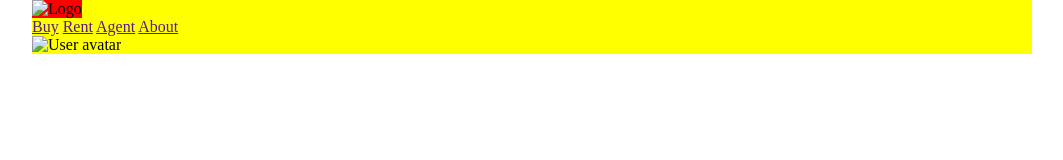
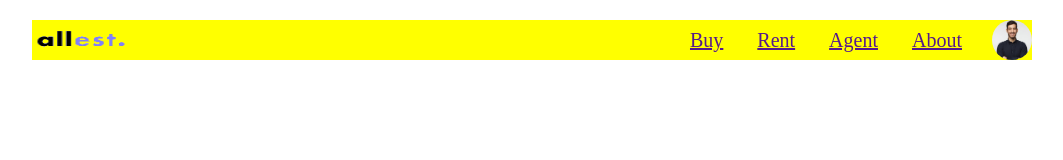
Before and after one commit to KarolinaMonkeviciute/Real-Estate-Design, a website: page index.html in a window 1280 px wide. Shown: the whole page, without its empty margins (108-1171 px from the left). Drawn offline with Linux system fonts and the light colour scheme.

Commit message:
header style

```diff
--- a/css/main.css
+++ b/css/main.css
@@ -3,11 +3,36 @@ body {
 }
 header {
     width: 1000px;
+    margin-top: 20px;
     margin-left: calc(50% - 500px);
     background-color: yellow;
+    display: inline-block;
 }
 header > img {
     width: 100px;
     height: 30px;
-    background-color: red;
+    float: left;
+    margin-top: 5px;
+
 }
+div {
+    float: right;
+}
+nav {
+    float: left;
+    margin-top: 10px;
+    margin-right: 30px;
+}
+a {
+    font-size: 20px;
+    line-height: 20px;
+}
+a + a {
+    margin-left: 30px;
+}
+div > img {
+    width: 40px;
+    height: 40px;
+    float: right;
+    border-radius: 50%;
+}
--- a/index.html
+++ b/index.html
@@ -15,16 +15,15 @@
 </head>
 <body">
     <header>
-        <img src="#" alt="Logo">
-        <nav>
+        <img src="./img/logo.webp" alt="Logo">
+       <div><nav>
             <a href="">Buy</a>
             <a href="">Rent</a>
             <a href="">Agent</a>
             <a href="">About</a>
         </nav>
-       <div>
-        <img src="#" alt="User avatar">
-       </div>
+        <img src="./img/user.webp" alt="User avatar">
+        </div>
     </header>
 </body>
 </html>
```
Also changed, not shown: README.md, img/logo.webp (added), img/user.webp (added).
